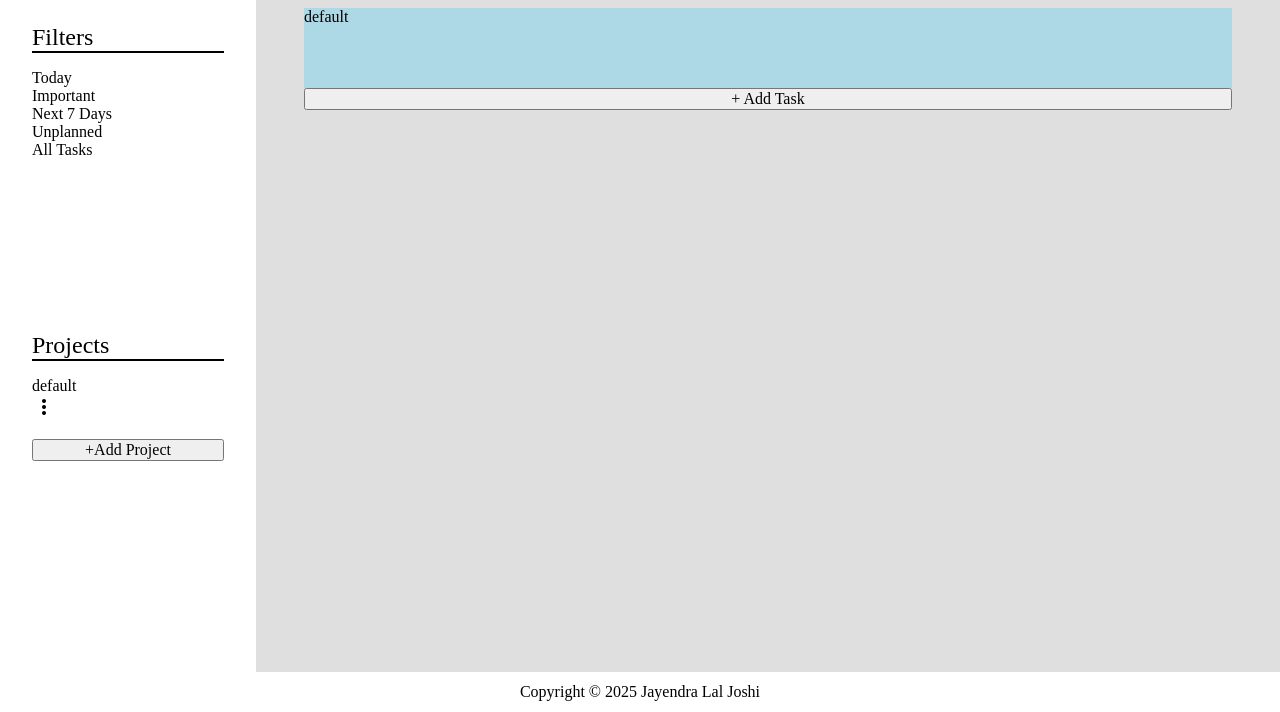
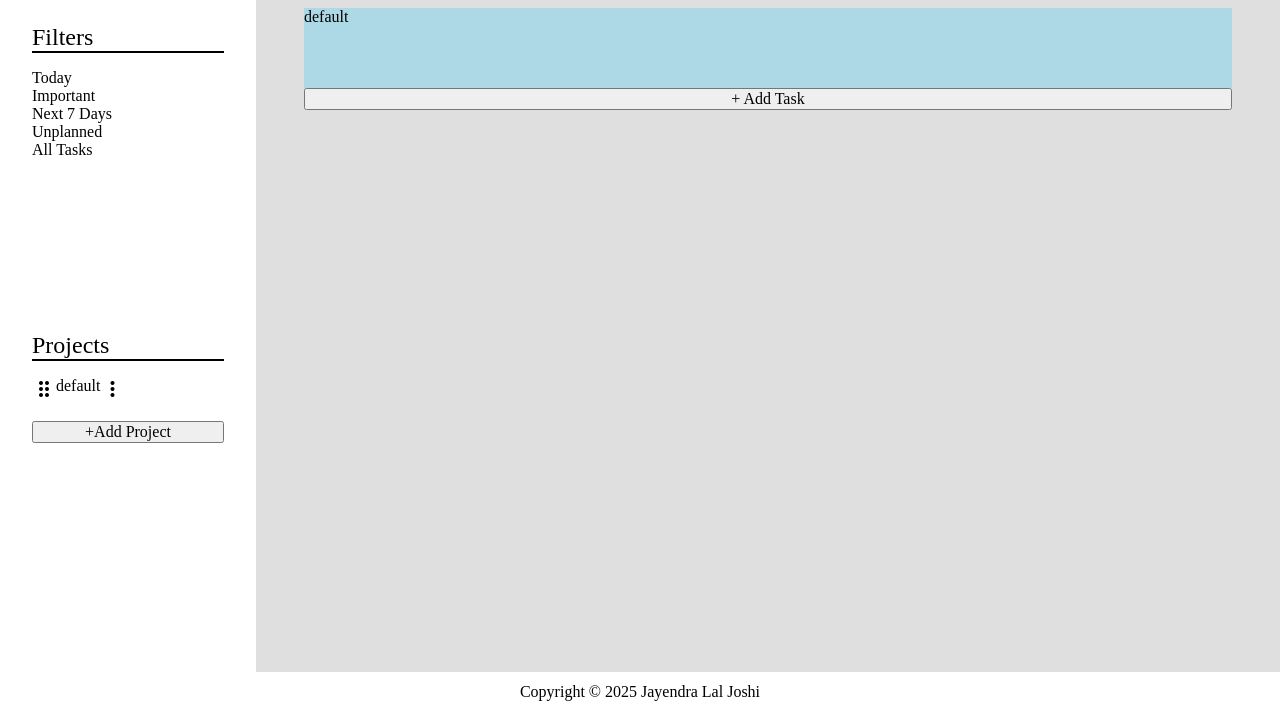
Before and after one commit to JayendraJoshi/Todo-List, a website built with webpack: page src/template.html in a window 1280 px wide. Shown: the part 88-800 px from the top of the page. Built offline with nearby package versions, Linux system fonts and the light colour scheme.

Commit message:
Add 'drag' icon and require user to drag this specific icon to drag tasks or projects implement both icons as dynamic font and simplify import

```diff
--- a/src/dom.js
+++ b/src/dom.js
@@ -135,8 +135,14 @@ export const handleTaskDomManipulation = function () {
     } else {
       taskDueDateDiv.textContent = "";
     }
-    const span = document.createElement("span");
-    span.classList.add("optionsSpan");
+    const optionsSpan = document.createElement("span");
+    optionsSpan.classList.add("optionsSpan");
+    optionsSpan.classList.add("material-symbols-outlined");
+    optionsSpan.textContent="more_vert";
+    const dragSpan = document.createElement("span");
+    dragSpan.classList.add("dragSpan");
+    dragSpan.classList.add("material-symbols-outlined")
+    dragSpan.textContent="drag_indicator";
     const editTaskButton = document.createElement("button");
     editTaskButton.textContent = "Edit";
     editTaskButton.classList.add("editButton");
@@ -150,10 +156,11 @@ export const handleTaskDomManipulation = function () {
     const optionsContainer = document.createElement("div");
     optionsContainer.classList.add("optionsContainer");
     optionsContainer.appendChild(optionsButtonsContainer);
-    optionsContainer.appendChild(span);
+    optionsContainer.appendChild(optionsSpan);
     taskDiv.classList.add("task");
     taskDiv.id = task.id;
     taskDiv.draggable = true;
+    taskDiv.appendChild(dragSpan);
     taskDiv.appendChild(taskNameDiv);
     taskDiv.appendChild(taskDescriptionDiv);
     taskDiv.appendChild(taskDueDateDiv);
@@ -310,13 +317,9 @@ export const handleProjectDomManipulation = function () {
   }
   function createProjectDiv(project) {
     const projectDiv = document.createElement("div");
-    const nameElement = document.createElement("h3");
-    nameElement.classList.add("projectName");
-    nameElement.textContent = project.name;
     projectDiv.id = project.id;
     projectDiv.draggable = true;
     projectDiv.classList.add("project");
-    projectDiv.appendChild(nameElement);
     return projectDiv;
   }
   function hasActiveProjectDivBeenDeleted() {
@@ -337,7 +340,10 @@ export const handleProjectDomManipulation = function () {
     createAndAppendProjectDivToProjectContainer(defaultProject);
     generalDomFunctions.setContentContainerTitle(defaultProject.name);
   }
-  function createProjectDivChildren() {
+  function createProjectDivChildren(projectName) {
+    const nameElement = document.createElement("h3");
+    nameElement.classList.add("projectName");
+    nameElement.textContent = projectName;
     const renameButton = document.createElement("button");
     renameButton.textContent = "Rename";
     renameButton.classList.add("renameButton");
@@ -346,10 +352,18 @@ export const handleProjectDomManipulation = function () {
     deleteButton.classList.add("deleteButton");
     const optionsSpan = document.createElement("span");
     optionsSpan.classList.add("optionsSpan");
+    optionsSpan.classList.add("material-symbols-outlined");
+    optionsSpan.textContent="more_vert";
+    const dragSpan = document.createElement("span");
+    dragSpan.classList.add("dragSpan");
+    dragSpan.classList.add("material-symbols-outlined")
+    dragSpan.textContent="drag_indicator";
     return {
+      nameElement,
       renameButton,
       deleteButton,
       optionsSpan,
+      dragSpan,
     };
   }
   function appendElementsToProjectDiv(elements, projectDiv) {
@@ -361,8 +375,9 @@ export const handleProjectDomManipulation = function () {
     optionsContainer.classList.add("optionsContainer");
     optionsContainer.appendChild(optionsButtonsContainer);
     optionsContainer.appendChild(elements.optionsSpan);
+    projectDiv.appendChild(elements.dragSpan);
+    projectDiv.appendChild(elements.nameElement);
     projectDiv.appendChild(optionsContainer);
-
   }
 
   function appendProjectDivToProjectContainer(projectDiv) {
@@ -421,7 +436,7 @@ export const handleProjectDomManipulation = function () {
   }
   function createAndAppendProjectDivToProjectContainer(project) {
     const projectDiv = createProjectDiv(project);
-    appendElementsToProjectDiv(createProjectDivChildren(), projectDiv);
+    appendElementsToProjectDiv(createProjectDivChildren(project.name), projectDiv);
     appendProjectDivToProjectContainer(projectDiv);
   }
 
--- a/src/eventListeners.js
+++ b/src/eventListeners.js
@@ -32,6 +32,7 @@ export const setEventListeners = function () {
         if(projectsList){
             new Sortable(projectsList,{
                 draggable:".project",
+                 handle:".dragSpan",
                 onUpdate:function(event){
                     wrapFunctions.adjustProjectList();
                 }
@@ -43,6 +44,7 @@ export const setEventListeners = function () {
         if(tasksList){
             new Sortable(tasksList,{
                 draggable:".liItem",
+                handle:".dragSpan",
                 onUpdate:function(event){
                     wrapFunctions.adjustTaskList();
                 }
@@ -72,7 +74,6 @@ export const setEventListeners = function () {
                 }
             }
         });
-
     }
     function setEventOnProjectRenameForm(projectDiv){
         const projectForm = document.querySelector(".projectForm");
--- a/src/styles.css
+++ b/src/styles.css
@@ -1,4 +1,5 @@
 @import url('https://fonts.googleapis.com/css2?family=Material+Symbols+Outlined:opsz,wght,FILL,GRAD@24,400,0,0&icon_names=more_vert');
+@import url('https://fonts.googleapis.com/css2?family=Material+Symbols+Outlined:opsz,wght,FILL,GRAD@20..48,100..700,0..1,-50..200&display=swap');
 /* resets */
 *,
 *::before,
@@ -60,6 +61,9 @@ aside > div > h2{
     font-size: 1.5rem;
     border-bottom: 2px solid black;
 }
+.project{
+    display:flex;
+}
 .content{
     flex-grow: 1;
     background-color: rgb(223, 223, 223);
@@ -83,23 +87,18 @@ li div{
     gap:20px;
 }
 .optionsSpan {
-    font-family: 'Material Symbols Outlined';
-    display: inline-block;
-    width: 20px;
-    height: 20px;
-    font-weight: normal;
-    font-style: normal;
-    font-size: 24px;
-    line-height: 1;
-    letter-spacing: normal;
-    text-transform: none;
-    white-space: nowrap;
-    word-wrap: normal;
-    direction: ltr;
-    -webkit-font-smoothing: antialiased;
+  font-variation-settings:
+  'FILL' 0,
+  'wght' 400,
+  'GRAD' 0,
+  'opsz' 24
 }
-.optionsSpan::before {
-    content: '\e5d4';
+.dragSpan{
+  font-variation-settings:
+  'FILL' 0,
+  'wght' 400,
+  'GRAD' 0,
+  'opsz' 24
 }
 .optionsContainer{
     position: relative;
@@ -128,6 +127,9 @@ pointer-events: none;
     pointer-events: auto;
     transform: translateY(0);
 }
+.dragSpan{
+
+}
 footer{
     flex-basis: 5vh;
     display: flex;
--- a/src/template.html
+++ b/src/template.html
@@ -3,6 +3,8 @@
 <head>
     <meta charset="UTF-8">
     <meta name="viewport" content="width=device-width, initial-scale=1.0">
+    <link rel="stylesheet" href="https://fonts.googleapis.com/css2?family=Material+Symbols+Outlined:opsz,wght,FILL,GRAD@20..48,100..700,0..1,-50..200&icon_names=more_vert" />
+    <link rel="stylesheet" href="styles.css">
     <title>To-Do</title>
 </head>
 <body>
```
